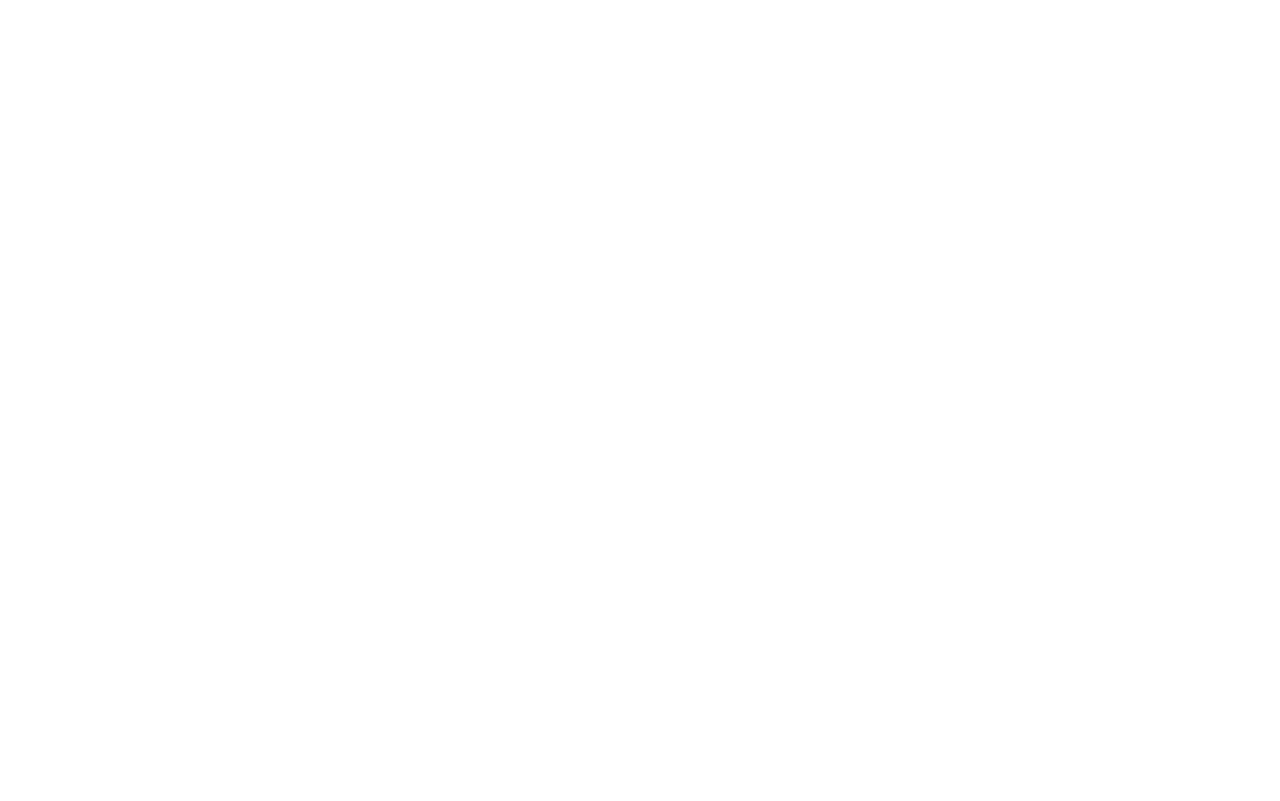
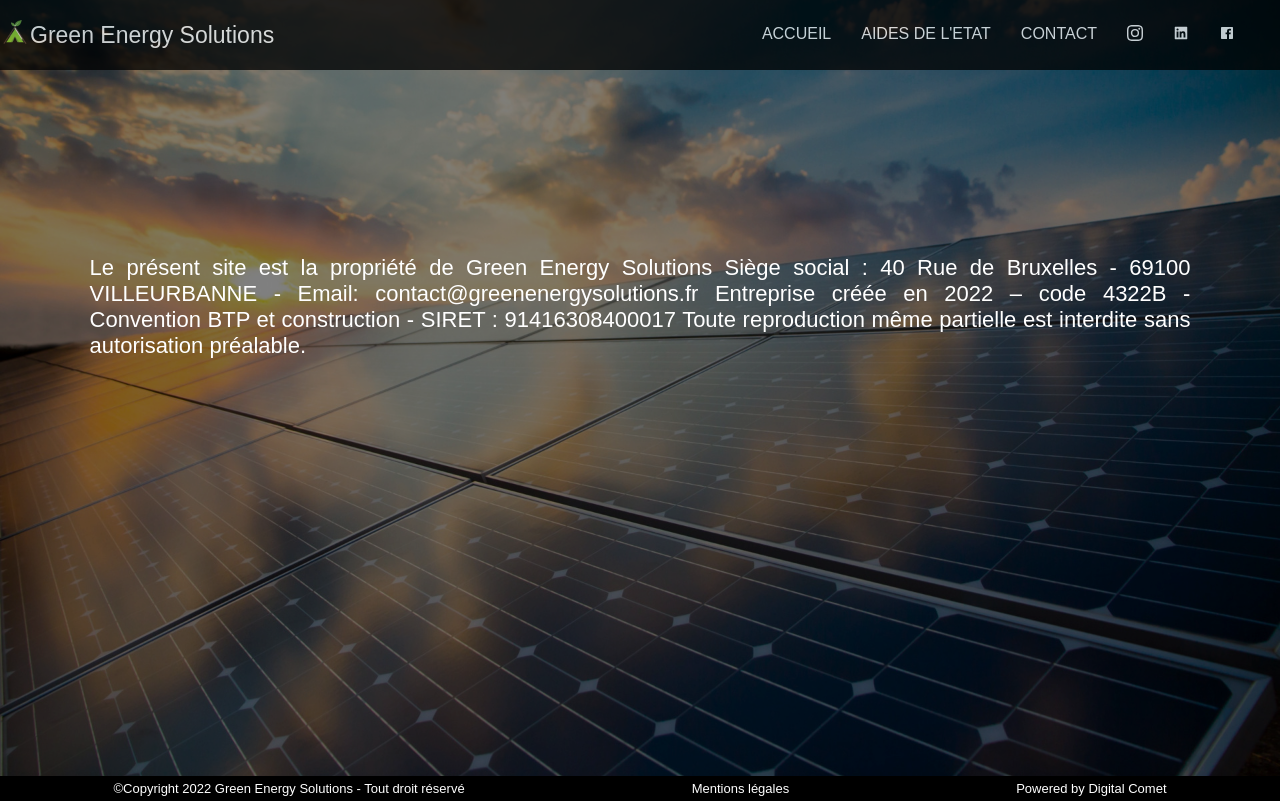
Before and after one commit to mohamedehn/ges, a React (Create React App) app: page /mentions in a window 1280 px wide. Before the commit this address had no page. Built offline with nearby package versions, Linux system fonts and the light colour scheme.

Commit message:
More styling and corrections

```diff
--- a/src/App.jsx
+++ b/src/App.jsx
@@ -21,8 +21,8 @@
   {url:"/help", title : "AIDES DE L'ETAT", id: "2"},
   {url:"/contact", title : "CONTACT", id:"3"},
   {url:"https://www.instagram.com/greenenergysolutions_/", title : <BsInstagram/>, id:"4"},
-  {url:"#", title : <AiFillLinkedin/>, id:"5"},
-  {url:"#", title : <IoLogoFacebook/>, id:"6"},
+  {url:"https://www.linkedin.com/company/gesfrance/", title : <AiFillLinkedin/>, id:"5"},
+  {url:"https://www.facebook.com/profile.php?id=100083332664949", title : <IoLogoFacebook/>, id:"6"},
 ]
 
 function App() {
--- a/src/components/Footer.jsx
+++ b/src/components/Footer.jsx
@@ -4,7 +4,7 @@
     return (
         <div className="footer">
             <p>©Copyright 2022 Green Energy Solutions - Tout droit réservé</p>
-                <p>Mentions légales</p>
+                <p><a href="/mentions">Mentions légales</a></p>
                 <p>Powered by Digital Comet</p>
         </div>
     )
--- a/src/index.jsx
+++ b/src/index.jsx
@@ -6,6 +6,7 @@
 import{BrowserRouter as Router, Route, Routes} from 'react-router-dom'
 import Help from './pages/Help';
 import Contact from './pages/Contact';
+import Mentions from './pages/Mentions';
 
 
 const root = ReactDOM.createRoot(document.getElementById('root'));
@@ -16,6 +17,7 @@
           <Route path="/" element={<App/>}/>
           <Route path="/help" element={<Help/>}/>
           <Route path="/contact" element={<Contact/>}/>
+          <Route path="/mentions" element={<Mentions/>}/>
         </Routes>
       </Router>
   </React.StrictMode>
--- a/src/pages/Contact.jsx
+++ b/src/pages/Contact.jsx
@@ -2,6 +2,7 @@
 import Navbar from "../components/Navbar";
 import {BsInstagram} from "react-icons/bs";
 import {AiFillLinkedin} from "react-icons/ai";
+import {IoLogoFacebook} from "react-icons/io";
 import { useInView } from 'react-intersection-observer';
 import contact from "../assets/contact.jpeg";
 import Footer from "../components/Footer";
@@ -11,7 +12,8 @@
     {url:"/help", title : "AIDES DE L'ETAT", id:"2"},
     {url:"#", title : "CONTACT", id:"3"},
     {url:"https://www.instagram.com/greenenergysolutions_/", title : <BsInstagram/>, id:"4"},
-    {url:"#", title : <AiFillLinkedin/>, id:"5"},
+    {url:"https://www.linkedin.com/company/gesfrance/", title : <AiFillLinkedin/>, id:"5"},
+    {url:"https://www.facebook.com/profile.php?id=100083332664949", title : <IoLogoFacebook/>, id:"6"},
   ]
 
 function Contact (){
--- a/src/pages/Help.jsx
+++ b/src/pages/Help.jsx
@@ -1,6 +1,7 @@
 import Navbar from "../components/Navbar";
 import {BsInstagram} from "react-icons/bs";
 import {AiFillLinkedin} from "react-icons/ai";
+import {IoLogoFacebook} from "react-icons/io"
 import "../styles/Help.scss";
 import { useInView } from 'react-intersection-observer';
 import foret from "../assets/foret.jpeg"
@@ -14,6 +15,7 @@
     {url:"/contact", title : "CONTACT", id:"3"},
     {url:"https://www.instagram.com/greenenergysolutions_/", title : <BsInstagram/>, id:"4"},
     {url:"#", title : <AiFillLinkedin/>, id:"5"},
+    {url:"https://www.facebook.com/profile.php?id=100083332664949", title : <IoLogoFacebook/>, id:"6"},
   ]
 
   const dataHelp = [
--- a/src/pages/Mentions.jsx
+++ b/src/pages/Mentions.jsx
@@ -1,25 +1,48 @@
-import "../styles/Mentions.scss"
+import "../styles/Mentions.scss";
+import mention from "../assets/mention.jpeg";
+import { useInView } from 'react-intersection-observer';
+import Navbar from "../components/Navbar";
+import {IoLogoFacebook} from "react-icons/io"
+import {BsInstagram} from "react-icons/bs"
+import {AiFillLinkedin} from "react-icons/ai"
+import Footer from "../components/Footer";
 
-
+const navbarLinks = [
+    {url:"/", title : "ACCUEIL", id:"1"},
+    {url:"/help", title : "AIDES DE L'ETAT", id: "2"},
+    {url:"/contact", title : "CONTACT", id:"3"},
+    {url:"https://www.instagram.com/greenenergysolutions_/", title : <BsInstagram/>, id:"4"},
+    {url:"https://www.linkedin.com/company/gesfrance/", title : <AiFillLinkedin/>, id:"5"},
+    {url:"https://www.facebook.com/profile.php?id=100083332664949", title : <IoLogoFacebook/>, id:"6"},
+  ]
 
 
 function Mentions (){
+
+    const { ref, inView } = useInView({
+        threshold: 0.4,
+    });
+
     return (
-        <div>
-            <div className="mentions">
-                <p className="mentionsPropriete">1 - PROPRIÉTÉ Le présent site est la propriété de la Société
-                    Siège social : adresse - Tél.: numéro- Email: contact@nomentreprise.fr
-                    Entreprise/ Association créée en année – code X - Convention AAA - SIRET : chiffre
-                    Directeur de la publication : nom, fonction et entreprise
+        <div className={inView? "mentions mentionsZoom" : "mentions"} ref={ref}>
+            <Navbar navbarLinks={navbarLinks}/>
+            <img src={mention} alt="" className="mentionImg"/>
+            <div className="mentionsContent">
+                <div className="mentionsText">
+                <p className="mentionsPropriete">Le présent site est la propriété de Green Energy Solutions
+                    Siège social : 40 Rue de Bruxelles - 69100 VILLEURBANNE - Email: contact@greenenergysolutions.fr
+                    Entreprise créée en 2022 – code 4322B - Convention BTP et construction - SIRET : 91416308400017
                     Toute reproduction même partielle est interdite sans autorisation préalable.
                 </p>
-                <p className="mentionsPresta">2 - PRESTATAIRES
+                {/* <p className="mentionsPresta">2 - PRESTATAIRES
                     Création / Conception / Développement :
                     Nom entreprise et adresse
                     Tél. : numéro - Email : contact@nomentreprise.fr - Web : www.site.fr
                     Hébergement : Nom
-                </p>
+                </p> */}
+                </div>
             </div>
+            <Footer/>
         </div>
     )
 }
--- a/src/styles/Expertise.scss
+++ b/src/styles/Expertise.scss
@@ -21,7 +21,8 @@
         height: 100%;
         @include mobile-only{
             width: 100%;
-            height: 57%;
+            object-fit: contain;
+            height: 46%;
         }
     }
     .expertiseContent{
@@ -34,6 +35,7 @@
             margin-top: 20px;
             width: 90%;
             margin-left: 28px;
+            margin-bottom: 50px;
         }
         .expertiseTitle{
             font-weight: 800;
--- a/src/styles/Footer.scss
+++ b/src/styles/Footer.scss
@@ -10,6 +10,10 @@
     font-size: 13px;
     display: flex;
     justify-content: space-around;
+    a{
+        text-decoration: none;
+        color: white;
+    }
     @include mobile-only{
         font-size: 7px;
     }
--- a/src/styles/Mentions.scss
+++ b/src/styles/Mentions.scss
@@ -1,6 +1,44 @@
 @import "../styles/Mixin.scss";
 
 .mentions{
+    opacity: 0;
+    transform: scale(85%);
+    transition: 2s;
+    position: relative;
+    height: 97vh;
     width: 100%;
-    height: 100vh;
+    .mentionImg{
+        height: 97vh;
+        width: 100%;
+        object-fit: cover;
+        filter: brightness(0.5);
+        position: absolute;
+    }
+    .mentionsContent{
+        width: 100%;
+        height: 97vh;
+        position: relative;
+        display: flex;
+        .mentionsText{
+            top: 255px;
+            position: absolute;
+            display: flex;
+            color: white;
+            font-size: 22px;
+            width: 100%;
+            justify-content: center;
+            text-align: justify;
+            .mentionsPropriete{
+                width: 86%;
+            }
+        }
+    }
 }
+
+.mentionsZoom{
+    opacity: 1;
+    transform: scale(100%);
+    transition: 2s;
+    height: 97vh;
+    position: relative;
+}
--- a/src/styles/Product.scss
+++ b/src/styles/Product.scss
@@ -78,6 +78,9 @@
               &:hover,&:focus {
                 transform: scale3d(1.018, 1.018, 1);
                 background-color :rgb(234, 255, 242);
+                @include mobile-only{
+                    background-color: rgb(236, 236, 236);
+                }
             }
             .cardImg{
                 font-size: 62px;
@@ -87,6 +90,11 @@
                 margin: auto;
             }
             .cardBody{
+                @include mobile-only{
+                    width: 50%;
+                    justify-content: center;
+                    display: contents;
+                }
                 .cardTitle{
                     font-size: 19px;
                     font-weight: 800;
```
Also changed, not shown: src/components/Info.jsx (+19 -2 lines), src/styles/Info.scss (+39 -5 lines), src/assets/mention.jpeg (added).
